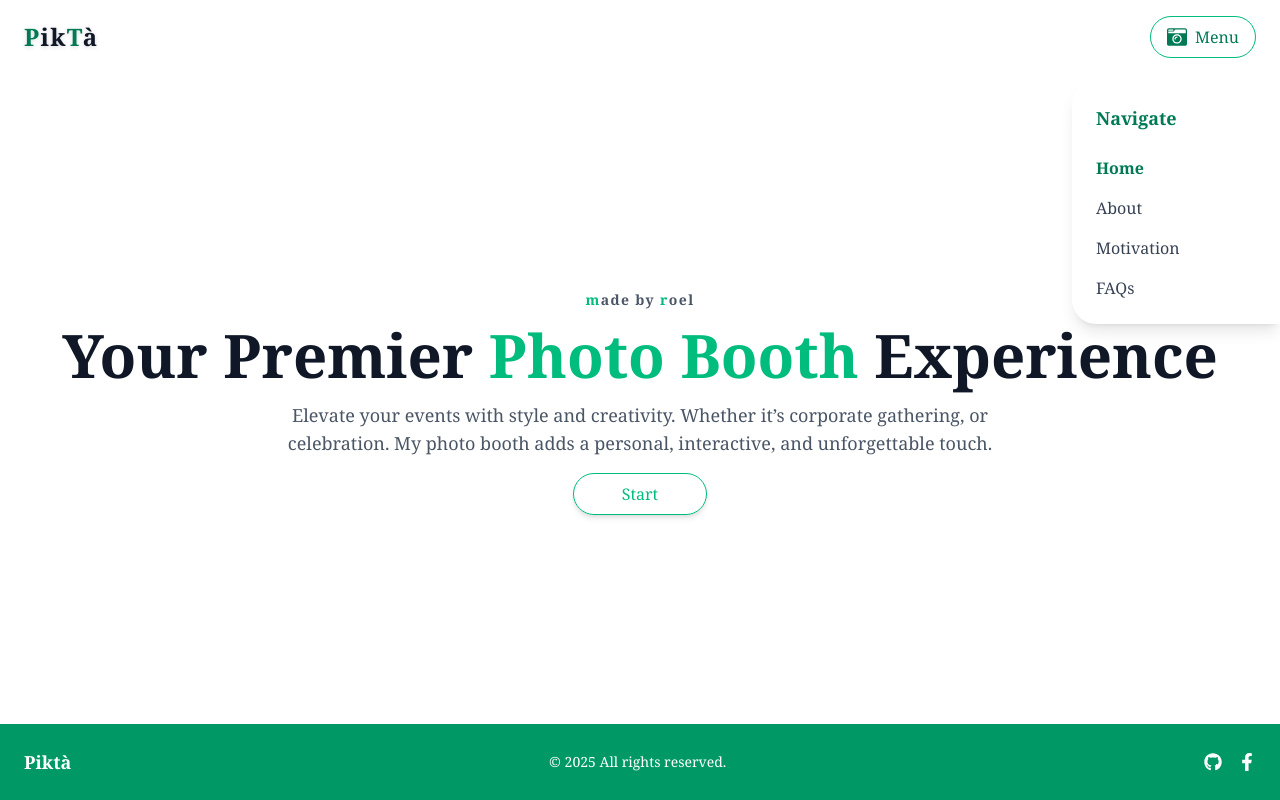
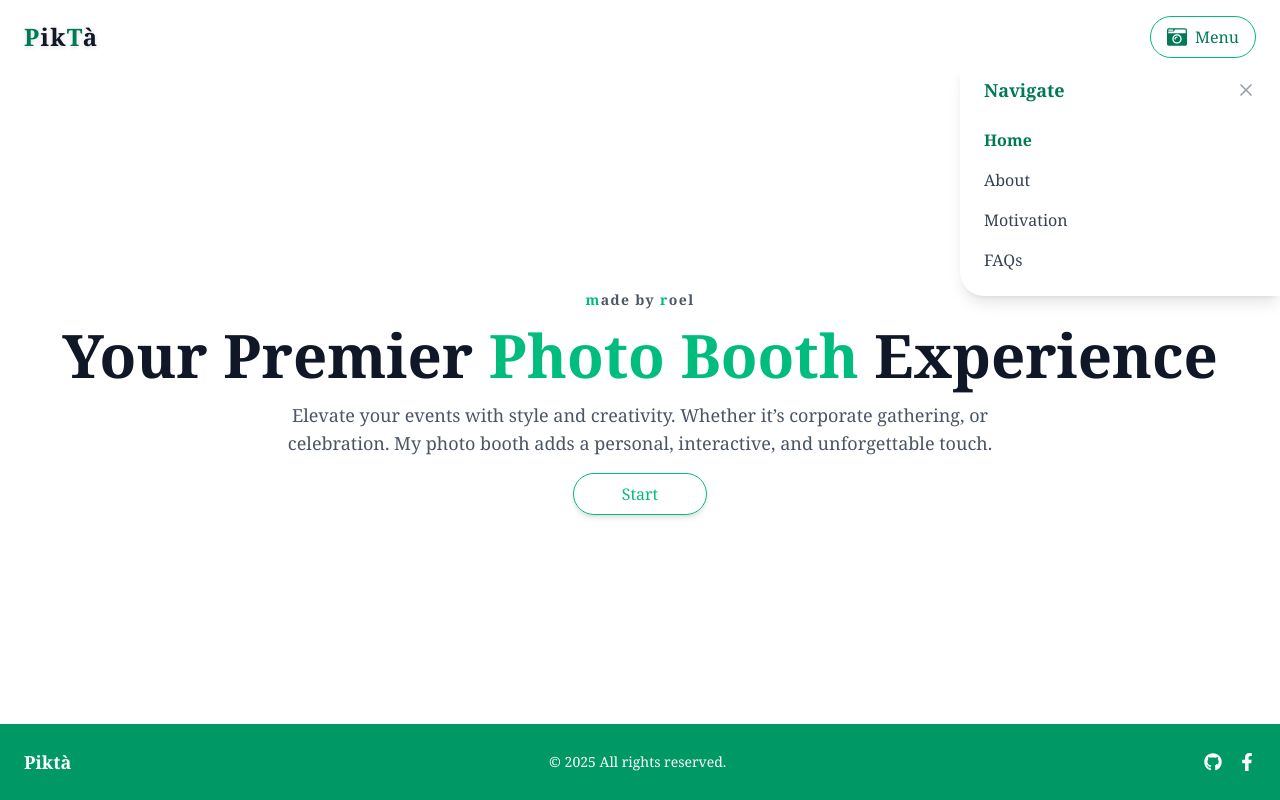
Before and after one commit to Flamiano/pikta, a Next.js app: page / in a window 1280 px wide. Both pictures are taken after a click on the element "Menu". Built offline with nearby package versions, Linux system fonts and the light colour scheme.

Commit message:
i change the navbar, i added the close

```diff
--- a/src/app/components/HomeNavbar.jsx
+++ b/src/app/components/HomeNavbar.jsx
@@ -2,6 +2,7 @@
 
 import React, { useState, useEffect, useRef } from "react";
 import { FaCameraRetro } from "react-icons/fa";
+import { X } from "lucide-react";
 import { motion, AnimatePresence } from "framer-motion";
 import Link from "next/link";
 import { usePathname } from "next/navigation";
@@ -17,10 +18,7 @@ export const HomeNavbar = () => {
     "/pages/faqs",
   ].includes(pathname);
 
-  // Toggle menu open/close
-  const toggleMenu = () => {
-    setMenuOpen((prev) => !prev);
-  };
+  const toggleMenu = () => setMenuOpen((prev) => !prev);
 
   // Close menu when clicking outside
   useEffect(() => {
@@ -93,12 +91,23 @@ export const HomeNavbar = () => {
             animate={{ x: 0, opacity: 1 }}
             exit={{ x: 220, opacity: 0 }}
             transition={{ duration: 0.25, ease: [0.4, 0, 0.2, 1] }}
-            className="fixed top-20 right-0 w-52 bg-white shadow-lg rounded-l-3xl p-6 z-40 flex flex-col gap-4 will-change-transform"
+            className="fixed top-13 right-0 w-80 bg-white shadow-lg rounded-none lg:rounded-l-3xl p-6 z-40 flex flex-col gap-4 will-change-transform"
           >
-            <h2 className="text-lg font-extrabold text-emerald-700 mb-2">
-              Navigate
-            </h2>
+            {/* Header Row: Title + Close */}
+            <div className="flex justify-between items-center mb-2">
+              <h2 className="text-lg font-extrabold text-emerald-700">
+                Navigate
+              </h2>
+              <button
+                onClick={() => setMenuOpen(false)}
+                className="text-gray-400 hover:text-red-500 transition cursor-pointer"
+                aria-label="Close Menu"
+              >
+                <X size={20} />
+              </button>
+            </div>
 
+            {/* Nav Links */}
             <Link
               href="/"
               onClick={() => setMenuOpen(false)}
```
